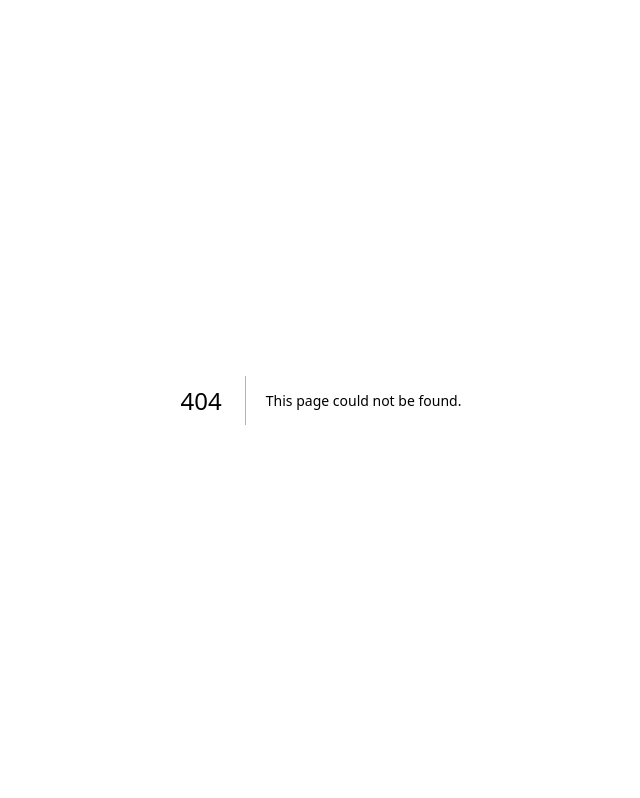
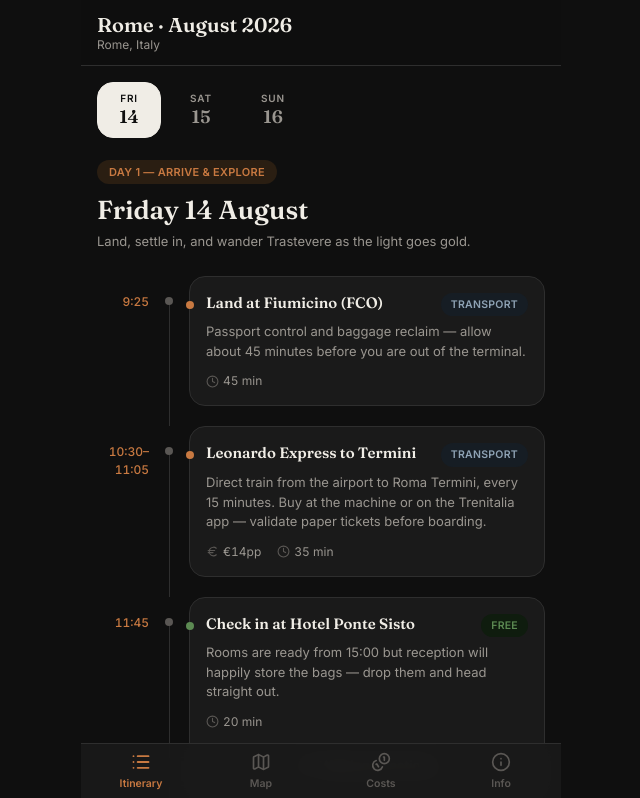
Before and after one commit to Tommostock/Atlas, a Next.js app: page /trip/1 in a window 1280 px wide. Before the commit this address had no page. Shown: the top 798 px of the page, without its empty margins (319-959 px from the left). Built offline with nearby package versions, Linux system fonts and the light colour scheme.

Commit message:
add trip page wiring all tabs together
Co-Authored-By: Claude Fable 5 <noreply@anthropic.com>

```diff
--- /dev/null
+++ b/app/trip/[id]/page.tsx
@@ -0,0 +1,131 @@
+"use client";
+
+// The trip page — the heart of Atlas. It holds the two pieces of state
+// that everything shares (which TAB is open, which DAY is selected) and
+// wires the four tab views together with the bottom tab bar.
+//
+// Phase 1 note: the [id] in the address is ignored and we always show the
+// hardcoded Rome trip. In Phase 2 this page will load the real trip with
+// that id from Supabase.
+
+import { useState } from "react";
+import type { Stop } from "@/lib/types";
+import BottomTabBar, { type TabId } from "@/components/trip/BottomTabBar";
+import ItineraryTab from "@/components/tabs/ItineraryTab";
+import MapTab from "@/components/tabs/MapTab";
+import CostsTab from "@/components/tabs/CostsTab";
+import InfoTab from "@/components/tabs/InfoTab";
+import {
+  romeTrip,
+  romeDays,
+  romeStops,
+  romePackingList,
+  romeRiver,
+  romeGettingAround,
+  romeThingsToKnow,
+} from "@/lib/rome-sample-data";
+
+export default function TripPage() {
+  // Which of the four tabs is showing.
+  const [activeTab, setActiveTab] = useState<TabId>("itinerary");
+  // Which day is selected (0 = the first day).
+  const [activeDay, setActiveDay] = useState(0);
+  // Which map pin to highlight — set when a stop is tapped on the
+  // itinerary, cleared when the day changes.
+  const [focusedPlaceKey, setFocusedPlaceKey] = useState<string | null>(null);
+
+  const day = romeDays[activeDay];
+
+  // Just the stops belonging to the selected day.
+  const dayStops = romeStops.filter((stop) => stop.day_id === day.id);
+
+  // The hotel in the shape the map component expects.
+  const hotel = {
+    name: romeTrip.hotel_name,
+    lat: romeTrip.hotel_lat,
+    lng: romeTrip.hotel_lng,
+  };
+
+  // When a stop card is tapped: remember which place it is, jump to the
+  // map tab, and scroll back to the top so the map is in view.
+  const handleStopTap = (stop: Stop) => {
+    if (stop.lat === null || stop.lng === null) return;
+    setFocusedPlaceKey(stop.place_key ?? `${stop.lat},${stop.lng}`);
+    setActiveTab("map");
+    window.scrollTo({ top: 0 });
+  };
+
+  // When the day changes, clear any highlighted pin — it belonged to the
+  // previous day.
+  const handleSelectDay = (index: number) => {
+    setActiveDay(index);
+    setFocusedPlaceKey(null);
+  };
+
+  // Helper: show a view only when its tab is active. All four views stay
+  // mounted the whole time (just hidden with CSS), so things like ticked
+  // packing-list items are not lost when switching tabs.
+  const viewClass = (tab: TabId) =>
+    activeTab === tab ? "block" : "hidden";
+
+  return (
+    <div className="mx-auto min-h-dvh w-full max-w-[480px]">
+      {/* Sticky top bar with the trip name — stays put while scrolling. */}
+      <header
+        className="sticky top-0 z-10 border-b border-border px-4 py-3"
+        style={{
+          backgroundColor: "rgba(15, 15, 15, 0.92)",
+          backdropFilter: "blur(10px)",
+          WebkitBackdropFilter: "blur(10px)",
+        }}
+      >
+        <h1 className="font-display text-xl leading-tight font-semibold text-ink">
+          {romeTrip.name}
+        </h1>
+        <p className="text-xs text-ink-soft">{romeTrip.destination}</p>
+      </header>
+
+      {/* The tab views. Bottom padding leaves room for the tab bar plus
+          the iPhone safe area, so the last card is never hidden under it. */}
+      <main className="px-4 pt-4 pb-32">
+        <div className={viewClass("itinerary")}>
+          <ItineraryTab
+            days={romeDays}
+            activeDayIndex={activeDay}
+            onSelectDay={handleSelectDay}
+            stops={dayStops}
+            onStopTap={handleStopTap}
+          />
+        </div>
+
+        <div className={viewClass("map")}>
+          <MapTab
+            dayNumber={day.day_number}
+            stops={dayStops}
+            hotel={hotel}
+            river={romeRiver}
+            focusedPlaceKey={focusedPlaceKey}
+          />
+        </div>
+
+        <div className={viewClass("costs")}>
+          <CostsTab trip={romeTrip} days={romeDays} stops={romeStops} />
+        </div>
+
+        <div className={viewClass("info")}>
+          <InfoTab
+            trip={romeTrip}
+            stops={romeStops}
+            packingItems={romePackingList}
+            gettingAround={romeGettingAround}
+            thingsToKnow={romeThingsToKnow}
+            checkInTime="15:00"
+          />
+        </div>
+      </main>
+
+      {/* The fixed bottom navigation. */}
+      <BottomTabBar activeTab={activeTab} onChange={setActiveTab} />
+    </div>
+  );
+}
```
